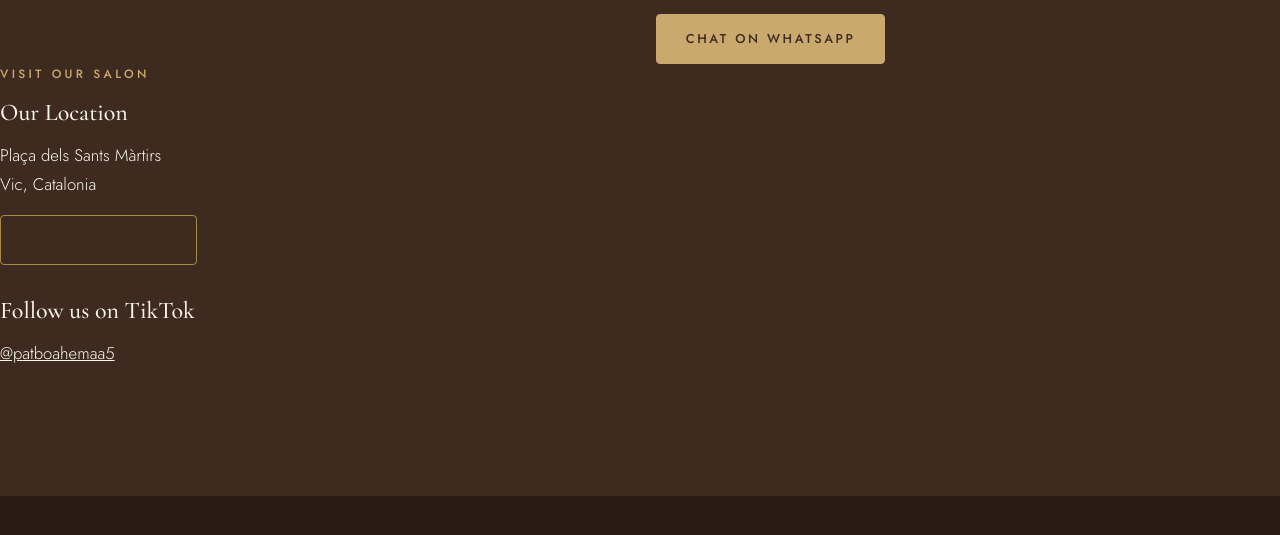
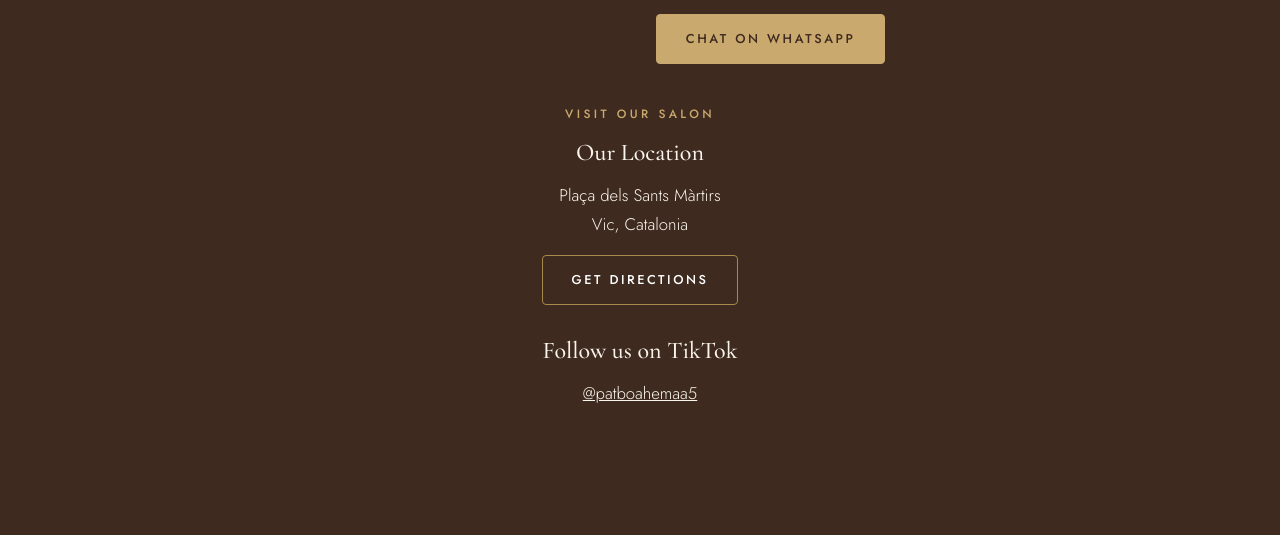
Before and after one commit to BenTechbky1/tricias-beauty-corner, a plain HTML site: page index.html in a window 1280 px wide. Shown: the part 4621-5156 px from the top of the page. Drawn offline with nearby package versions, Linux system fonts and the light colour scheme.

Commit message:
Style changes

```diff
--- a/styles.css
+++ b/styles.css
@@ -822,3 +822,25 @@ input:focus, select:focus, textarea:focus {
   object-fit: contain;
   display: block;
 }
+
+
+.contact-details {
+  text-align: center;
+  margin: 40px auto;
+  width: 100%;
+  max-width: 600px;
+}
+
+.contact-details p {
+  text-align: center;
+}
+
+.contact-details .btn {
+  display: inline-block;
+}
+
+
+
+.contact-details .btn-outline {
+  color: #ffffff;
+}
```
